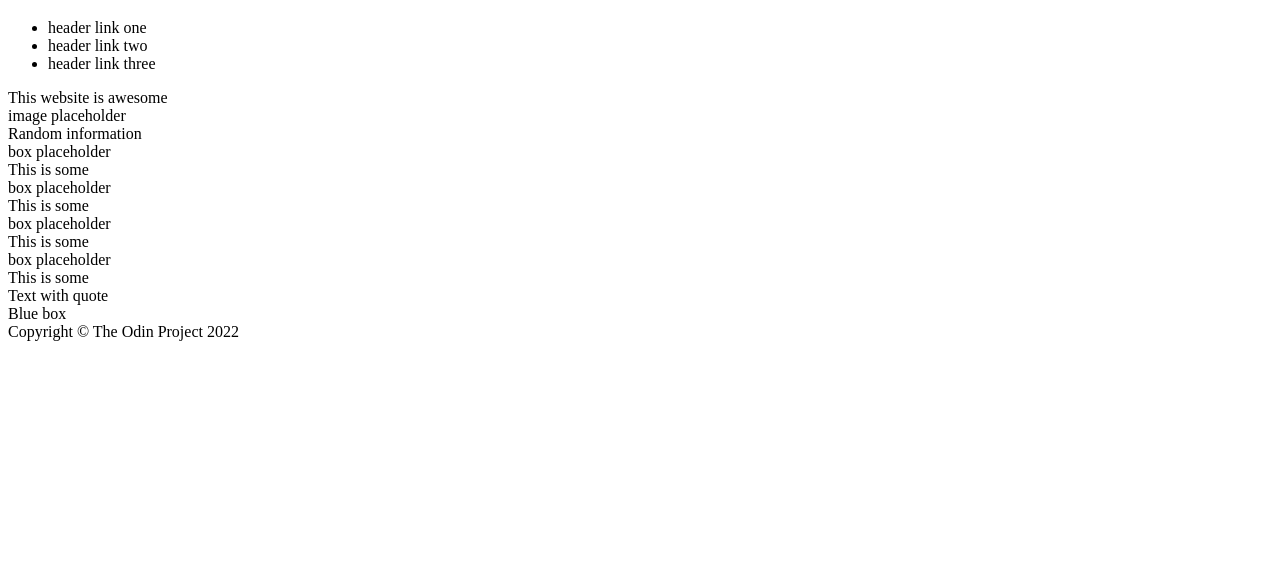
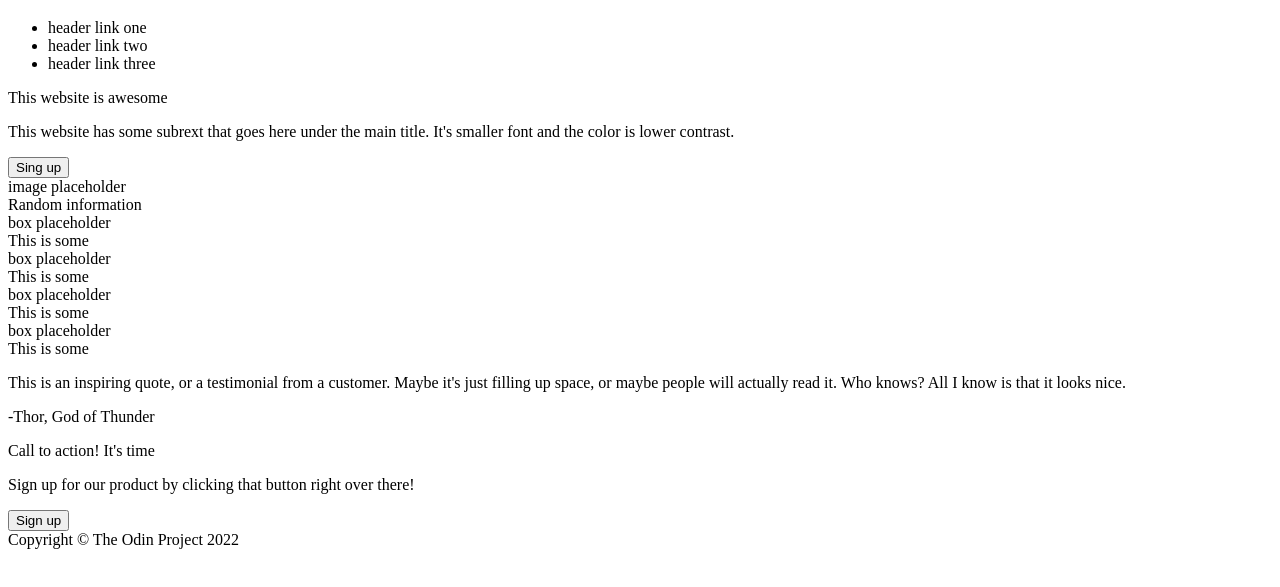
Before and after one commit to svrj-al/Landing-page, a plain HTML site: page index.html in a window 1280 px wide. Shown: the part 61-648 px from the top of the page. Drawn offline with Linux system fonts and the light colour scheme.

Commit message:
Add to content to index.html

```diff
--- a/index.html
+++ b/index.html
@@ -17,7 +17,13 @@
         </ul>
       </nav>
       <div class="subnav">
-        <div>This website is awesome </div>
+        <div>
+          <p>This website is awesome</p>
+          <p>This website has some subrext that goes here under the main title.
+             It's smaller font and the color is lower contrast.
+          </p>
+          <button>Sing up</button>
+        </div>
         <div> image placeholder </div>
       </div>
     </header>
@@ -25,26 +31,38 @@
     <div class="container">
       <div>Random information</div>
       <div class="info">
-        <div>box placeholder</div>
+        <div class="box">box placeholder</div>
         <div>This is some</div>
       </div>
       <div class="info">
-        <div>box placeholder</div>
+        <div class="box">box placeholder</div>
         <div>This is some</div>
       </div>
       <div class="info">
-        <div>box placeholder</div>
+        <div class="box">box placeholder</div>
         <div>This is some</div>
       </div>
       <div class="info">
-        <div>box placeholder</div>
+        <div class="box">box placeholder</div>
         <div>This is some</div>
       </div>
     </div>
 
-    <div>Text with quote</div>
+    <div>
+      <p>This is an inspiring quote, or a testimonial from a customer.
+         Maybe it's just filling up space, or maybe people will actually
+         read it. Who knows? All I know is that it looks nice.
+      </p>
+      <p>-Thor, God of Thunder</p>
+    </div>
 
-    <div>Blue box</div>
+    <div>
+      <div>
+        <p>Call to action! It's time</p>
+        <p>Sign up for our product by clicking that button right over there!</p>
+      </div>
+      <button> Sign up </div>
+    </div>
 
     <footer>Copyright © The Odin Project 2022</footer>
   </body>
```
